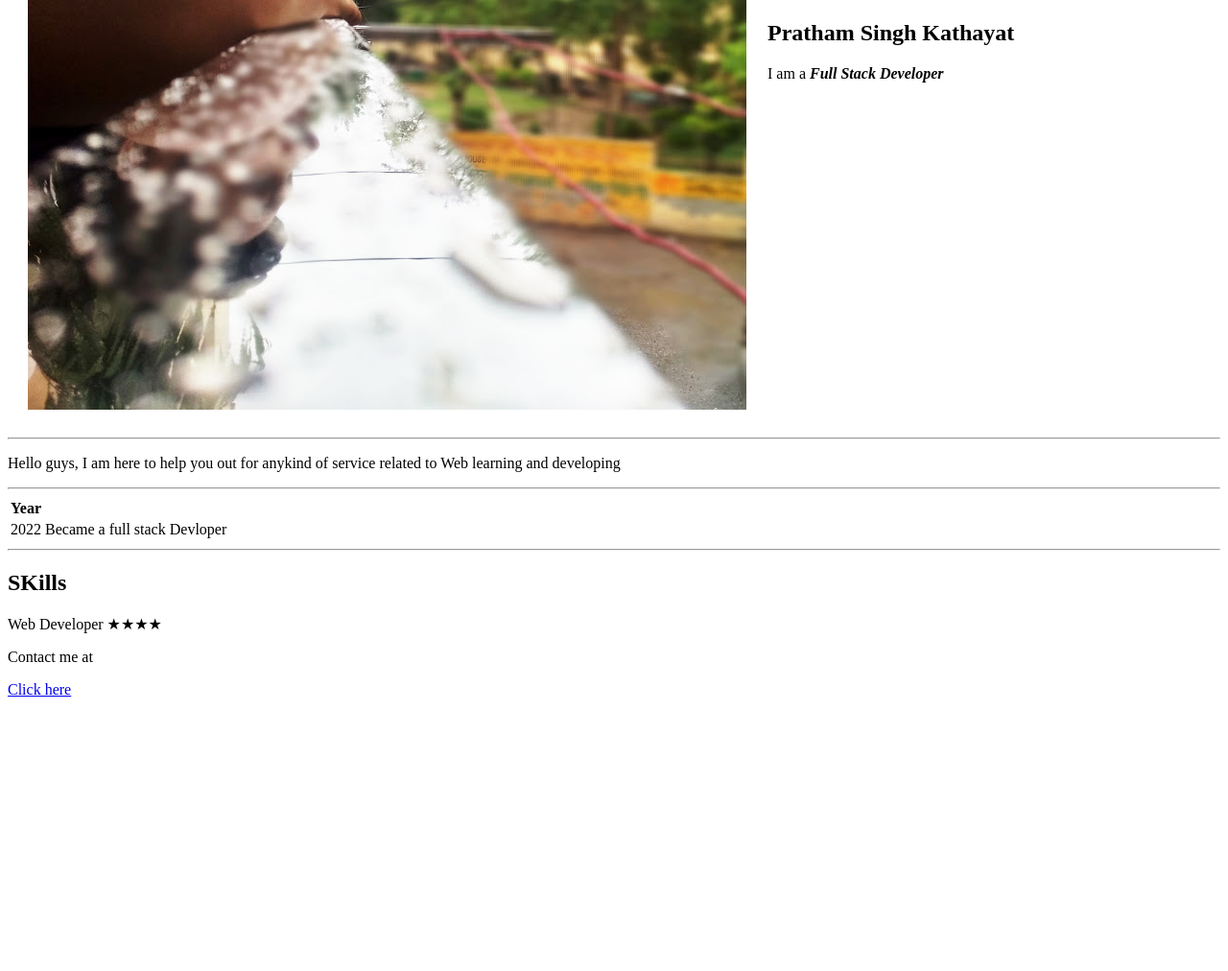
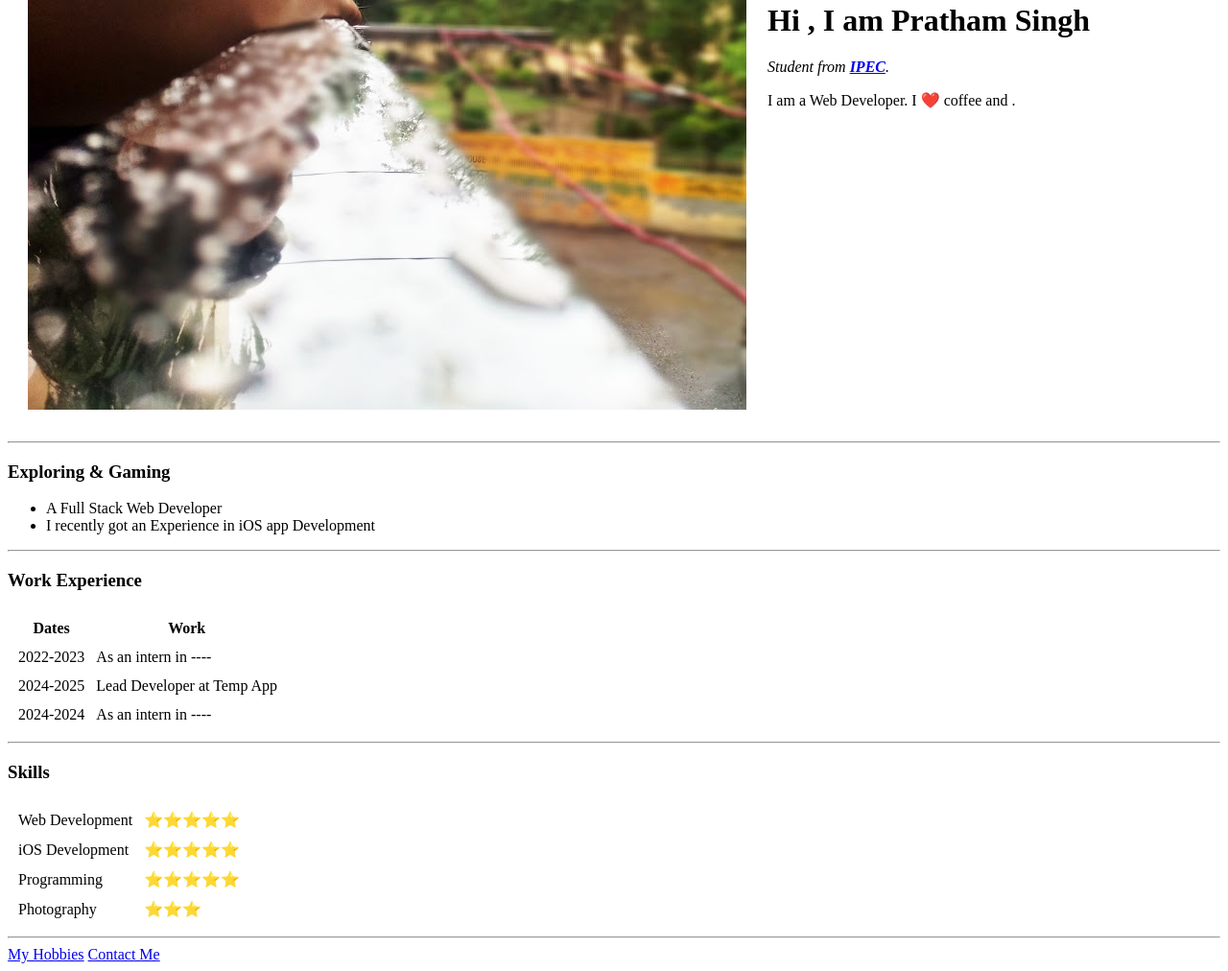
Before and after one commit to bePratham/CV, a plain HTML site: page index.html in a window 1280 px wide. Shown: the part 349-1361 px from the top of the page at 96% size. Before the commit the page ends 1085 px from the top, so only its background shows below. Drawn offline with Linux system fonts and the light colour scheme; files whose address does not match are found by name.

Commit message:
Update index.html

```diff
--- a/index.html
+++ b/index.html
@@ -1,35 +1,72 @@
-<html lang="en">
+<!DOCTYPE html>
+<html>
   <head>
-    <meta charset="UTF-8">
-    <meta http-equiv="X-UA-Compatible" content="IE=edge">
-    <meta name="viewport" content="width=device-width, initial-scale=1.0">
-    <title>About me </title>
+    <meta charset="utf-8">
+    <title>About me</title>
+    <link rel="stylesheet" href="css/styles.css">
   </head>
-<body >
-    <table cellspacing="20" >
+
+  <body>
+    <table cellspacing="20">
       <tr>
-          <td><img src="image.jpg" alt="Profile Picture"></td>
-          <td>
-            <h2 >Pratham Singh Kathayat</h2>
-            <p>I am a <em><strong>Full Stack Developer</strong></em></p>
+        <td><img src="C:\Users\pskat\Downloads\image.jpg" alt="Pratham Singh profile picture"></td>
+        <td><h1>Hi , I am Pratham Singh</h1>
+        <p><em>Student from  <strong><a href="https://www.ipec.org.in">IPEC</a></strong>.</em></p>
+        <p>I am a Web Developer. I ❤️ coffee and .</p></td>
       </tr>
     </table>
     <hr>
-
-      <p>Hello guys, I am here to help you out for anykind of service related to Web learning and developing </p>
-      <hr bold>
-      <table>
-        <th>Year</th>
+    <h3>Exploring & Gaming</h3>
+    <ul>
+      <li>A Full Stack Web Developer</li>
+      <li>I recently got an Experience in iOS app Development</li>
+    </ul>
+    <hr>
+    <h3>Work Experience</h3>
+    <table cellspacing="10">
+      <thead>
         <tr>
-          <td >2022</td>
-          <td>Became a full stack Devloper</td>
+          <th>Dates</th>
+          <th>Work</th>
+        </tr>
+      </thead>
+      <tbody>
+        <tr>
+          <td>2022-2023</td>
+          <td>As an intern in ----</td>
+        </tr>
+        <tr>
+          <td>2024-2025</td>
+          <td>Lead Developer at Temp App</td>
+        </tr>
+        <tr>
+          <td>2024-2024</td>
+          <td>As an intern in ----</td>
+        </tr>
+      </tbody>
+    </table>
+    <hr>
+    <h3>Skills</h3>
+    <table cellspacing="10">
+      <tr>
+        <td>Web Development</td>
+        <td>⭐️⭐️⭐️⭐️⭐️</td>
+      </tr>
+      <tr>
+        <td>iOS Development</td>
+        <td>⭐️⭐️⭐️⭐️⭐️</td>
+      </tr>
+       <tr>
+        <td>Programming</td>
+        <td>⭐️⭐️⭐️⭐️⭐️</td>
+      </tr>
+      <tr>
+        <td>Photography</td>
+        <td>⭐️⭐️⭐️</td>
       </tr>
     </table>
     <hr>
-      <h2>SKills</h2>
-      <p>Web Developer &starf;&starf;&starf;&starf;</p>
-
-        <p>Contact me at </p> <a href="contact.html">Click here</a>
-
+    <a href="hobbies.html">My Hobbies</a>
+    <a href="contact2.html">Contact Me</a>
   </body>
 </html>
```
Lines whose indentation alone changed are shown as unchanged.
